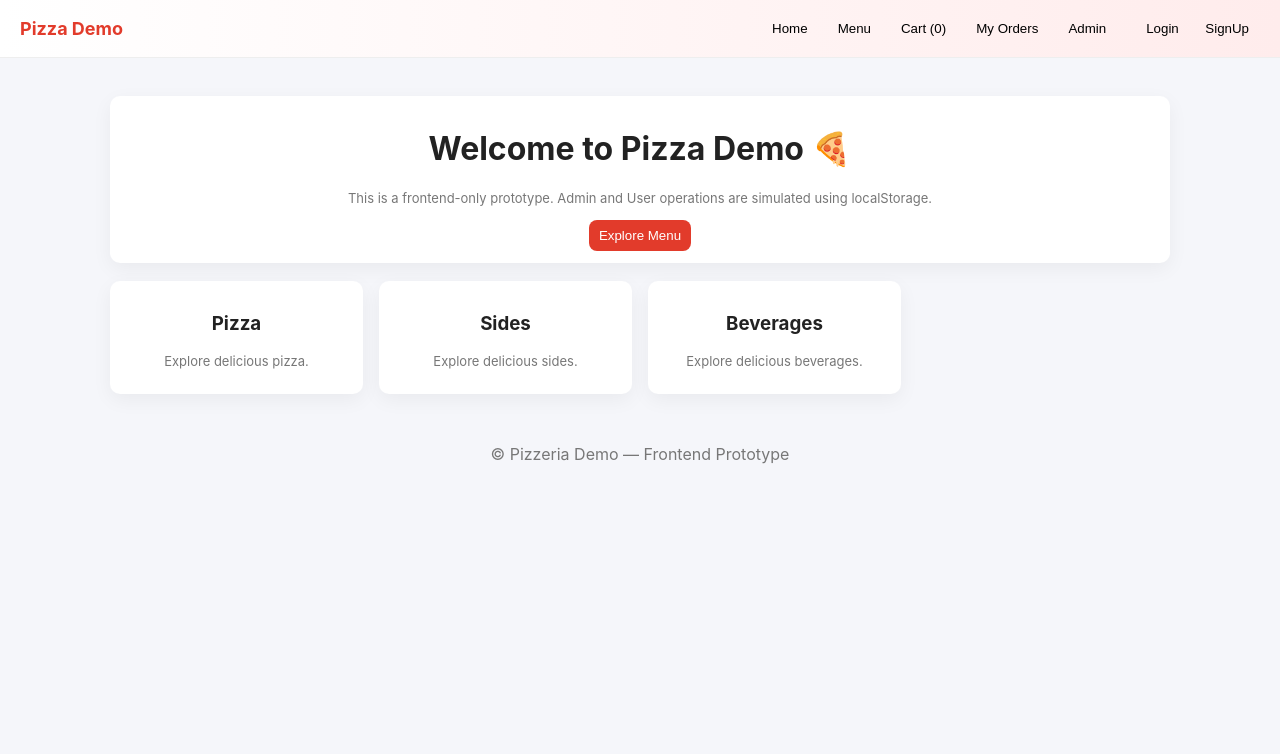
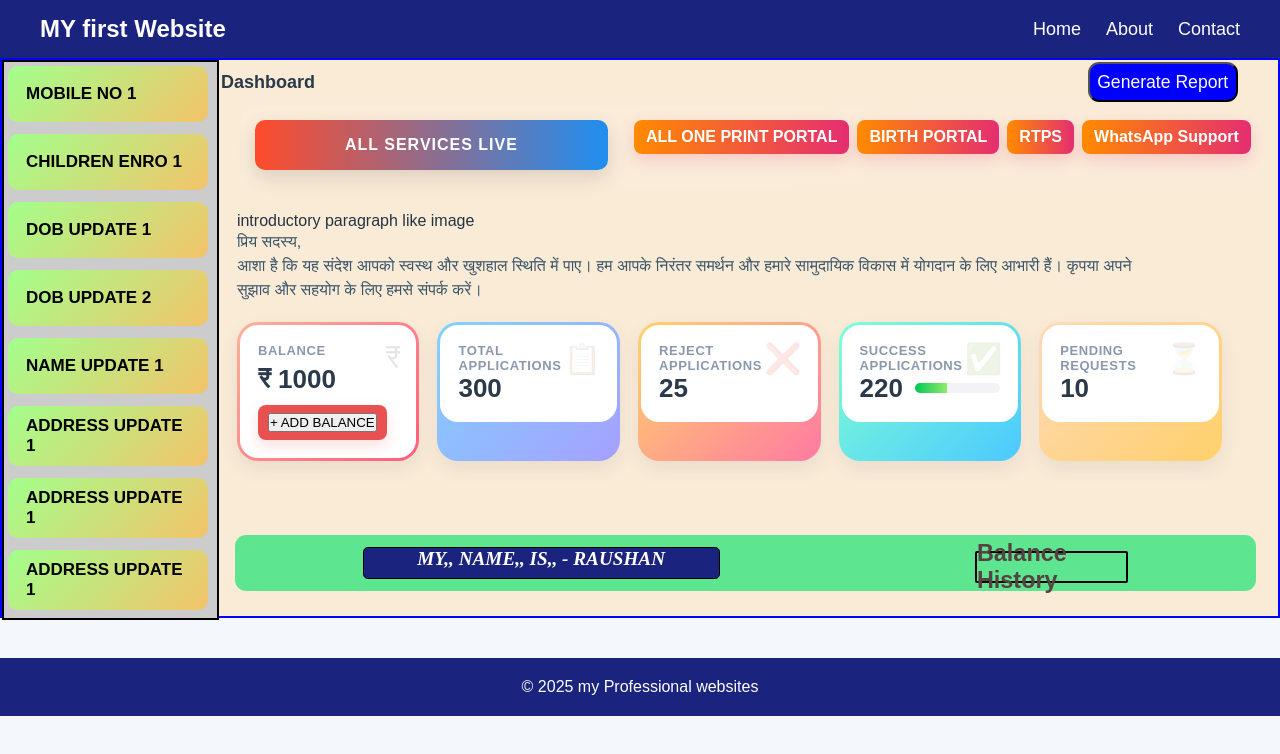
Before and after one commit to raushanalam234-source/Pizza-Store-Dhaba, a plain HTML site: page index.html in a window 1280 px wide. Drawn offline with Linux system fonts and the light colour scheme.

Commit message:
Add files via upload

```diff
--- a/index.html
+++ b/index.html
@@ -1,30 +1,223 @@
 <!DOCTYPE html>
-<html lang="en">
+<html lang="hi">
 <head>
-  <meta charset="utf-8" />
-  <title>Pizzeria - Frontend Demo</title>
-  <meta name="viewport" content="width=device-width,initial-scale=1" />
-  <link rel="stylesheet" href="styles.css" />
+    <meta charset="UTF-8">
+    <title>Professional Website - Home</title>
+    <link rel="stylesheet" href="style.css">
 </head>
 <body>
-  <header>
-    <div class="brand">Pizza Demo</div>
-    <nav>
-      <button id="nav-home">Home</button>
-      <button id="nav-menu">Menu</button>
-      <button id="nav-cart">Cart (<span id="cart-count">0</span>)</button>
-      <button id="nav-orders">My Orders</button>
-      <button id="nav-admin">Admin</button>
-      <div id="auth-area"></div>
-    </nav>
-  </header>
 
-  <main id="app">
-    <!-- Views will be injected here by app.js -->
-  </main>
+<!-- Navbar -->
+<nav>
+    <h1>MY first Website</h1>
+    <ul>
+        <li><a href="index.html">Home</a></li>
+        <li><a href="about.html">About</a></li>
+        <li><a href="contact.html">Contact</a></li>
+    </ul>
+</nav>
 
-  <footer>© Pizzeria Demo — Frontend Prototype</footer>
+<!-- Banner -->
 
-  <script src="app.js"></script>
+<!-- <div class="menu_items">
+    <label for="occupationType"></label>
+    <select name="occupationType" id="occupationType">
+          <option value=""></option>
+    </select>
+
+
+ </div> -->
+
+<div class="row_Listitems">
+
+
+
+
+ <div class="container_sidebar">
+
+    <div class="box">
+        <span class="icon"></span>
+        <!-- <button class="btn" onclick="location.href='mobile-no-1-form.html'"> -->
+        MOBILE NO 1
+       </button>
+    </div>
+
+    <div class="box">
+        <span class="icon"></span> CHILDREN ENRO 1
+    </div>
+
+    <div class="box">
+        <span class="icon"></span> DOB UPDATE 1
+    </div>
+
+    <div class="box">
+        <span class="icon"></span> DOB UPDATE 2
+    </div>
+
+    <div class="box">
+        <span class="icon"></span> NAME UPDATE 1
+    </div>
+
+    <div class="box">
+        <span class="icon"></span> ADDRESS UPDATE 1
+    </div>
+
+     <div class="box">
+        <span class="icon"></span> ADDRESS UPDATE 1
+    </div>
+
+    <div class="box">
+        <span class="icon"></span> ADDRESS UPDATE 1
+    </div>
+    </div>
+
+
+<div class="navbar_container">
+
+  <div class="topbar">
+    <h1 style="margin:0;font-size:18px;font-weight:700;color:#2b3a4a">Dashboard</h1>
+        <button class="generate-btn">Generate Report</button>
+     </div>
+
+      <div class="hero" style="margin:0 22px;">
+    <div class="hero-band">ALL SERVICES LIVE</div>
+    <div class="hero-links" aria-hidden="true">
+      <a href="#">ALL ONE PRINT PORTAL</a>
+      <a href="#">BIRTH PORTAL</a>
+      <a href="#">RTPS</a>
+      <a href="#">WhatsApp Support</a>
+    </div>
+  </div>
+
+ <div class="container">
+     introductory paragraph like image
+    <p style="color:#3b5568; max-width:900px; line-height:1.5; margin-bottom:20px;">
+      प्रिय सदस्य,<br>
+      आशा है कि यह संदेश आपको स्वस्थ और खुशहाल स्थिति में पाए। हम आपके निरंतर समर्थन और हमारे
+      सामुदायिक विकास में योगदान के लिए आभारी हैं। कृपया अपने सुझाव और सहयोग के लिए हमसे संपर्क करें।
+    </p>
+
+
+
+
+
+
+
+
+
+
+    <div class="cards">
+      <!-- Card 1: Balance -->
+      <div class="card-wrap gb-1">
+        <div class="card">
+          <div>
+            <div class="label">  <p>BALANCE</p>  </div>
+            <div style="height:6px"></div>
+            <div class="value"> <p id="balanceAmount"> ₹ 1000</p> </div>
+          </div>
+          <div style="display:flex; justify-content:flex-start; align-items:center; gap:10px">
+            <div class="add-balance"> <button id="addBalanceBtn">+ ADD BALANCE</button>  </div>
+          </div>
+          <div class="icon">₹</div>
+        </div>
+      </div>
+
+      <!-- Card 2: Total Applications -->
+      <div class="card-wrap gb-2">
+        <div class="card">
+          <div>
+            <div class="label">Total Applications</div>
+            <div class="value">
+               <p id="totalApps">300</p>
+              </div>
+          </div>
+          <div class="icon">📋</div>
+        </div>
+      </div>
+
+      <!-- Card 3: Rejected -->
+      <div class="card-wrap gb-3">
+        <div class="card">
+          <div>
+            <div class="label">Reject Applications</div>
+            <div class="value">   <p id="rejectApps">45</p>   </div>
+          </div>
+          <div class="icon">❌</div>
+        </div>
+      </div>
+
+      <!-- Card 4: Success -->
+      <div class="card-wrap gb-4">
+        <div class="card">
+          <div>
+            <div class="label">Success Applications</div>
+            <div class="value" style="display:flex;align-items:center;gap:12px">
+             <p id="successApps">220</p>
+              <div class="progress" aria-hidden="true"><span></span></div>
+            </div>
+          </div>
+          <div class="icon">✅</div>
+        </div>
+      </div>
+
+      <!-- Card 5: Pending -->
+      <div class="card-wrap gb-5">
+        <div class="card">
+          <div>
+            <div class="label">Pending Requests</div>
+            <div class="value">   <p id="pendingApps">15</p>   </div>
+          </div>
+          <div class="icon">⏳</div>
+        </div>
+      </div>
+    </div>
+  </div>
+
+<div  class="para_graph">
+    <p class="this_website">MY,,  NAME,,  IS,, -  RAUSHAN  </p>
+
+<div class="history-box">
+  <a href="#">
+         <h3 id="text_decrotionnn">Balance History</h3>
+  </a>
+
+    <ul id="balanceHistoryList"></ul>
+</div>
+
+</div>
+
+</div>
+
+
+
+
+  <!-- <div class="hero" style="margin:0 22px;">
+    <div class="hero-band">ALL SERVICES LIVE</div>
+    <div class="hero-links" aria-hidden="true">
+      <a href="#">ALL ONE PRINT PORTAL</a>
+      <a href="#">BIRTH PORTAL</a>
+      <a href="#">RTPS</a>
+      <a href="#">WhatsApp Support</a>
+    </div>
+  </div>  -->
+
+
+ </div>
+
+
+
+<!-- Services -->
+
+
+
+
+<footer>
+    © 2025 my Professional websites
+</footer>
+<script src="script.js"></script>
+
+
+
+
 </body>
 </html>
--- /dev/null
+++ b/script.js
@@ -0,0 +1,42 @@
+function submitForm() {
+    let name = document.getElementById("name").value;
+    let msg = document.getElementById("msg").value;
+
+    if (name === "" || msg === "") {
+        alert("कृपया सभी जानकारी भरें!");
+    } else {
+        alert("धन्यवाद! आपका संदेश भेज दिया गया है।");
+    }
+}
+
+
+function animateCounter(id, target) {
+    let counter = document.getElementById(id);
+    let current = 0;
+
+    let speed = target / 100; // speed control
+
+    let interval = setInterval(() => {
+        current += speed;
+        counter.innerText = Math.floor(current);
+
+        if (current >= target) {
+            counter.innerText = target;
+            clearInterval(interval);
+        }
+    }, 20);
+}
+
+// Call counters
+animateCounter("totalApps", 300);
+animateCounter("rejectApps", 25);
+animateCounter("successApps", 220);
+animateCounter("pendingApps", 10);
+
+
+let balance = 1000; // starting balance
+
+document.getElementById("addBalanceBtn").addEventListener("click", function () {
+    balance += 10;  // har click me 10 rupaye add hoga (change kar sakte ho)
+    document.getElementById("balanceAmount").innerText = "₹ " + balance;
+});
--- /dev/null
+++ b/style.css
@@ -0,0 +1,358 @@
+
+:root{
+      --bg:#f4f7fb;
+      --card-radius:18px;
+      --accent-1: linear-gradient(90deg,#ff5f6d,#ffc371);
+      --accent-2: linear-gradient(90deg,#6a11cb,#2575fc);
+      --accent-3: linear-gradient(90deg,#f857a6,#ff9966);
+      --muted:#8a98ac;
+    }
+
+* {
+    margin: 0;
+    padding: 0;
+    box-sizing: border-box;
+    font-family: Arial, sans-serif;
+    text-decoration: none;
+}
+
+body {
+    margin:0;
+      font-family:Inter,system-ui,-apple-system,Segoe UI,Roboto,"Helvetica Neue",Arial;
+      background:var(--bg);
+      color:#263343;
+      -webkit-font-smoothing:antialiased;
+      -moz-osx-font-smoothing:grayscale;
+    /* background: #f7f7f7;  */
+}
+
+/* Navbar */
+nav {
+    display: flex;
+    justify-content: space-between;
+    align-items: center;
+    background: #1a237e;
+    padding: 15px 40px;
+}
+
+nav h1 {
+    color: white;
+}
+
+nav ul {
+    list-style: none;
+    display: flex;
+}
+
+nav ul li {
+    margin-left: 25px;
+}
+
+nav ul li a {
+    color: white;
+    text-decoration: none;
+    font-size: 18px;
+}
+
+nav ul li a:hover {
+    color: #ffeb3b;
+}
+
+.row_Listitems{
+    height: 70vh;
+    border: 2px solid blue;
+    background-color:antiquewhite;
+
+    display: flex;
+    flex-direction: row;
+    justify-content: start;
+    align-items: start;
+}
+.container_sidebar{
+    height: 70vh;
+    width: 17%;
+    border: 2px solid black;
+    background-color: #ccc;
+    display: flex;
+    flex-direction: column;
+    justify-content: start;
+    align-items: start;
+    padding: 4px;
+}
+
+
+
+.box {
+    height: 60px;
+    width: 200px;
+    background: linear-gradient(135deg, #a2ff8b, #f4c36a);
+    padding: 18px 18px;
+    margin-bottom: 12px;
+    border-radius: 10px;
+    color: black;
+    font-size: 17px;
+    font-weight: bold;
+    display: flex;
+    align-items: center;
+    gap: 10px;
+    transition: 0.3s;
+    cursor: pointer;
+}
+
+@media (max-width:600px)
+  {
+    .box{
+      width: 60%;
+      height: 100%;
+    }
+}
+ /* @media (max-width:540px){
+      .cards{grid-template-columns:1fr;}
+
+} */
+.box:hover {
+    transform: scale(1.03);
+    box-shadow: 0 0 10px rgba(0,0,0,0.2);
+}
+.icon {
+    font-size: 22px;
+    /* display: flex;
+    justify-content: start;
+    align-items: start; */
+}
+
+ /* topbar */
+
+.navbar_container{
+     width: 80%;
+
+    /* display: flex;
+    flex-direction: colrowumn;
+    justify-content: space-around;
+    align-self: flex-start; */
+}
+.topbar{
+           padding: 2px;
+           /* border: 2px solid black; */
+           display: flex;
+           flex-direction: row;
+           justify-content: space-between;
+           align-items: center;
+}
+.generate-btn{
+    width: 150px;
+    height: 40px;
+    font-size: 1.1rem;
+    margin-bottom: 0.1rem;
+    background-color: blue;
+    color: rgb(255, 255, 255);
+    border-radius: 0.7rem;
+}
+
+
+
+
+
+    .hero{
+        height: 10vh;
+        width: 80vw;
+       margin: 8px 22px 0;
+      border-radius:14px;
+      padding:14px;
+      background:
+        linear-gradient(90deg, rgba(255,255,255,0.06), rgba(255,255,255,0.02));
+      display:flex;
+      justify-content: start;
+      gap:14px;
+      align-items:start;
+      position:relative;
+    }
+
+    .hero-band{
+
+      flex:1;
+      background: linear-gradient(90deg,#ff4b2b,#1f8ef1);
+      border-radius:10px;
+      color:white;
+      padding:16px 18px;
+      font-weight:700;
+      text-align:center;
+      letter-spacing:1px;
+      box-shadow:0 8px 20px rgba(0,0,0,0.12);
+    }
+    .hero-links{
+      display:flex;
+      gap:8px;
+      margin-left:12px;
+      align-items:center;
+      font-weight:600;
+      color:#fff;
+    }
+    .hero-links a{
+      text-decoration:none;
+      padding:8px 12px;
+      background:linear-gradient(90deg,#ff8a00,#e52e71);
+      border-radius:8px;
+      color:white;
+      font-weight:600;
+      box-shadow:0 6px 16px rgba(229,46,113,0.18);
+    }
+
+
+    /* container waala  */
+
+    .container{
+        height: fit-content;
+      max-width:1200px;
+      margin:26px auto;
+      padding:0 18px 48px;
+    }
+
+    .cards{
+      display:grid;
+      grid-template-columns: repeat(5, minmax(0,1fr));
+      gap:18px;
+      align-items:stretch;
+    }
+
+    /* gradient border card pattern */
+    .card-wrap{
+      padding:3px; /* space for gradient border */
+      border-radius: calc(var(--card-radius) + 3px);
+      background: linear-gradient(135deg,#f6a5c6,#ffb86b);
+      box-shadow:0 8px 18px rgba(34,60,80,0.08);
+    }
+    /* we'll override background for different cards via modifier classes */
+    .card{
+      background:white;
+      border-radius: var(--card-radius);
+      padding:18px;
+      min-height:96px;
+      display:flex;
+      flex-direction:column;
+      justify-content:space-between;
+      gap:10px;
+      position:relative;
+    }
+
+    .card .label{
+        /* width: 100%; */
+      font-size:13px;
+      color:var(--muted);
+      font-weight:700;
+      text-transform:uppercase;
+      letter-spacing:0.6px;
+    }
+    .card .value{
+      font-size:26px;
+      font-weight:700;
+      color:#2b3a4a;
+    }
+    .add-balance{
+      display:inline-flex;
+      gap:8px;
+      align-items:center;
+      border-radius:8px;
+      padding:8px 10px;
+      background:#e95151;
+      color:white;
+      font-weight:700;
+      cursor:pointer;
+      width:max-content;
+      box-shadow:0 6px 14px rgba(233,81,81,0.18);
+    }
+
+    /* different gradient borders */
+    .gb-1{background:linear-gradient(135deg,#ffb199,#ff5c7c);} /* left card */
+    .gb-2{background:linear-gradient(135deg,#7fd3ff,#a5a0ff);}
+    .gb-3{background:linear-gradient(135deg,#ffd36b,#ff7aa2);}
+    .gb-4{background:linear-gradient(135deg,#7fffd4,#4cc9ff);}
+    .gb-5{background:linear-gradient(135deg,#ffd9b8,#ffd06b);}
+
+    /* small icon placeholder */
+    .icon{
+      position:absolute;
+      right:16px;
+      top:16px;
+      opacity:0.12;
+      font-size:30px;
+    }
+
+    /* progress bar */
+    .progress{
+      height:10px;
+      background:#f1f3f6;
+      border-radius:999px;
+      overflow:hidden;
+      width:120px;
+    }
+    .progress > span{
+      display:block;
+      height:100%;
+      width:38%;
+      background:linear-gradient(90deg,#00c853,#8eec6a);
+    }
+
+    /* smaller screens adjust */
+    @media (max-width:1000px){
+      .cards{grid-template-columns: repeat(2,1fr);}
+      .hero-links{display:none;}
+      .generate-btn{position:static; margin-left:auto;}
+    }
+    @media (max-width:540px){
+      .cards{grid-template-columns:1fr;}
+    }
+
+.para_graph{
+     height: 7vh;
+     width: 100%;
+    border-radius: 0.7rem;
+    background-color: #3fe483d5;
+     display: flex;
+     flex-direction: row;
+     justify-content: space-around;
+     align-items: start;
+     margin-left: 1rem;
+}
+
+.this_website{
+    height: 4vh;
+    width: 35%;
+    font-family: initial;
+    font-weight: 900;
+    font-style: italic;
+    font-size: larger;
+    color: white;
+    border: 1px solid black;
+    background-color: #1a237e;
+    border-radius: 0.3rem;
+    display: flex;
+    justify-content: center;
+    align-self: center;
+
+}
+
+.history-box{
+  height: 4vh;
+    width: 15%;
+  margin-top: 1rem;
+  font-size: 20px;
+  display: flex;
+  justify-content: center;
+  align-items: center;
+  color: white;
+  border: 2px solid rgb(0, 0, 0);
+  border-radius: 2px;
+
+}
+#text_decrotionnn{
+ color: rgb(87, 66, 66);
+}
+
+footer {
+    margin-top: 40px;
+    background: #1a237e;
+    padding: 20px;
+    color: white;
+    text-align: center;
+}
```
